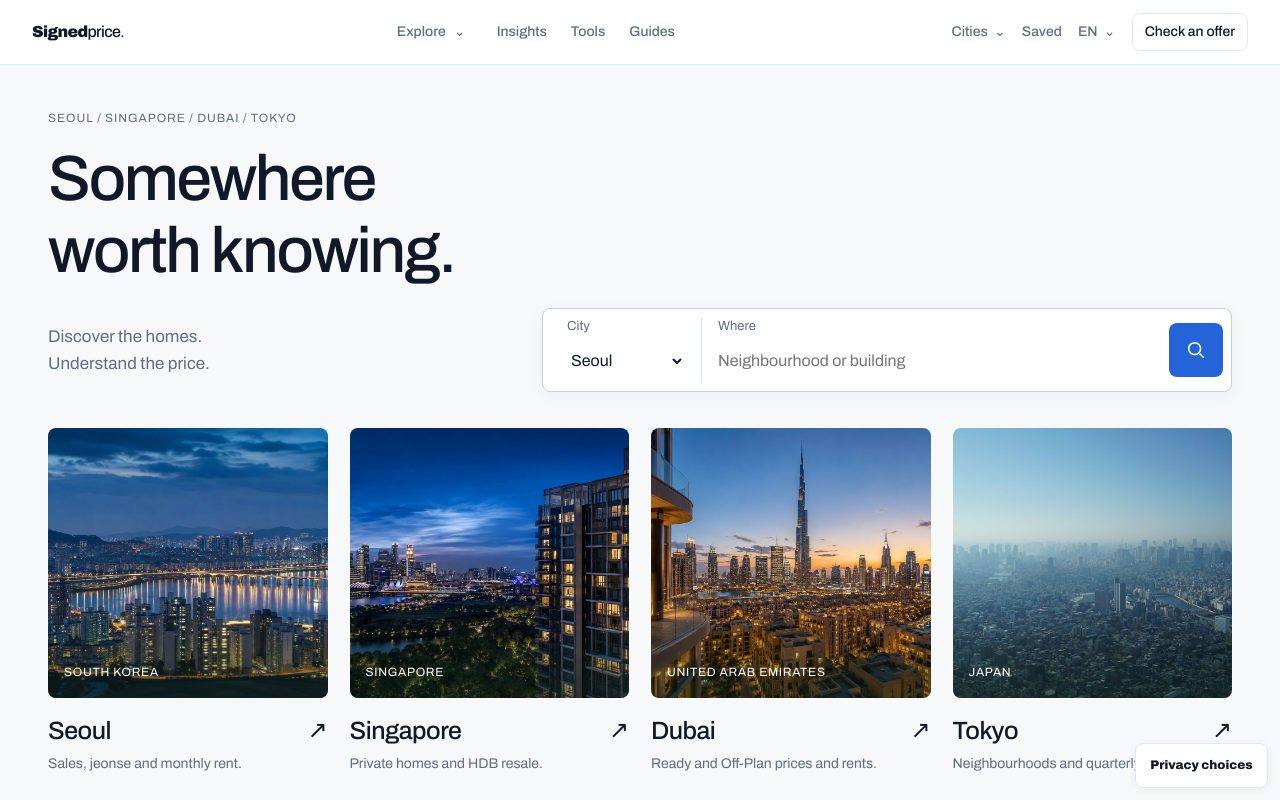
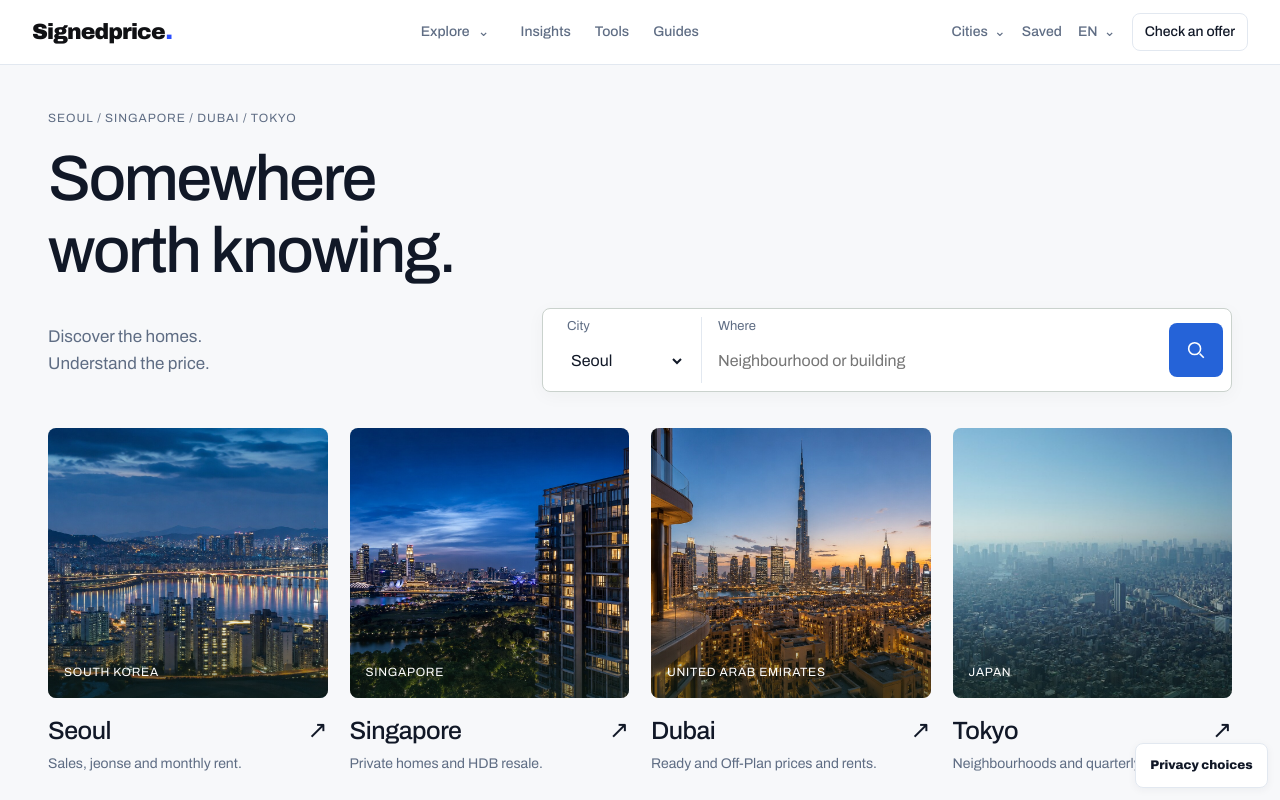
Before and after one commit to 007shp18-dot/koreahomeguide, a Next.js app in the folder v2/apps/web/: page / in a window 1280 px wide. Shown: the top 800 px of the page. Built offline with nearby package versions, Linux system fonts and the light colour scheme.

Commit message:
Apply approved Signedprice. cobalt-dot wordmark

```diff
--- a/v2/apps/web/app/globals.css
+++ b/v2/apps/web/app/globals.css
@@ -1013,9 +1013,9 @@ ul {
   display: inline-flex;
   align-items: center;
   gap: 8px;
-  color: var(--ink);
+  color: #101114;
   font-family: "Archivo", sans-serif;
-  font-size: 18px;
+  font-size: 24px;
   letter-spacing: -0.04em;
   line-height: 1;
   white-space: nowrap;
@@ -1023,7 +1023,7 @@ ul {
 
 .brand-wordmark--compact {
   gap: 6px;
-  font-size: 16px;
+  font-size: 22px;
 }
 
 .brand-wordmark--inverted {
@@ -1032,6 +1032,7 @@ ul {
 
 .brand-wordmark__type {
   display: inline-flex;
+  align-items: baseline;
 }
 
 .brand-wordmark__signed {
@@ -1039,7 +1040,13 @@ ul {
 }
 
 .brand-wordmark__price {
-  font-weight: 500;
+  font-weight: 900;
+}
+
+.brand-wordmark__dot {
+  color: #2b4eff;
+  font-weight: 900;
+  margin-inline-start: 0.035em;
 }
 
 .brand-mark {
```
